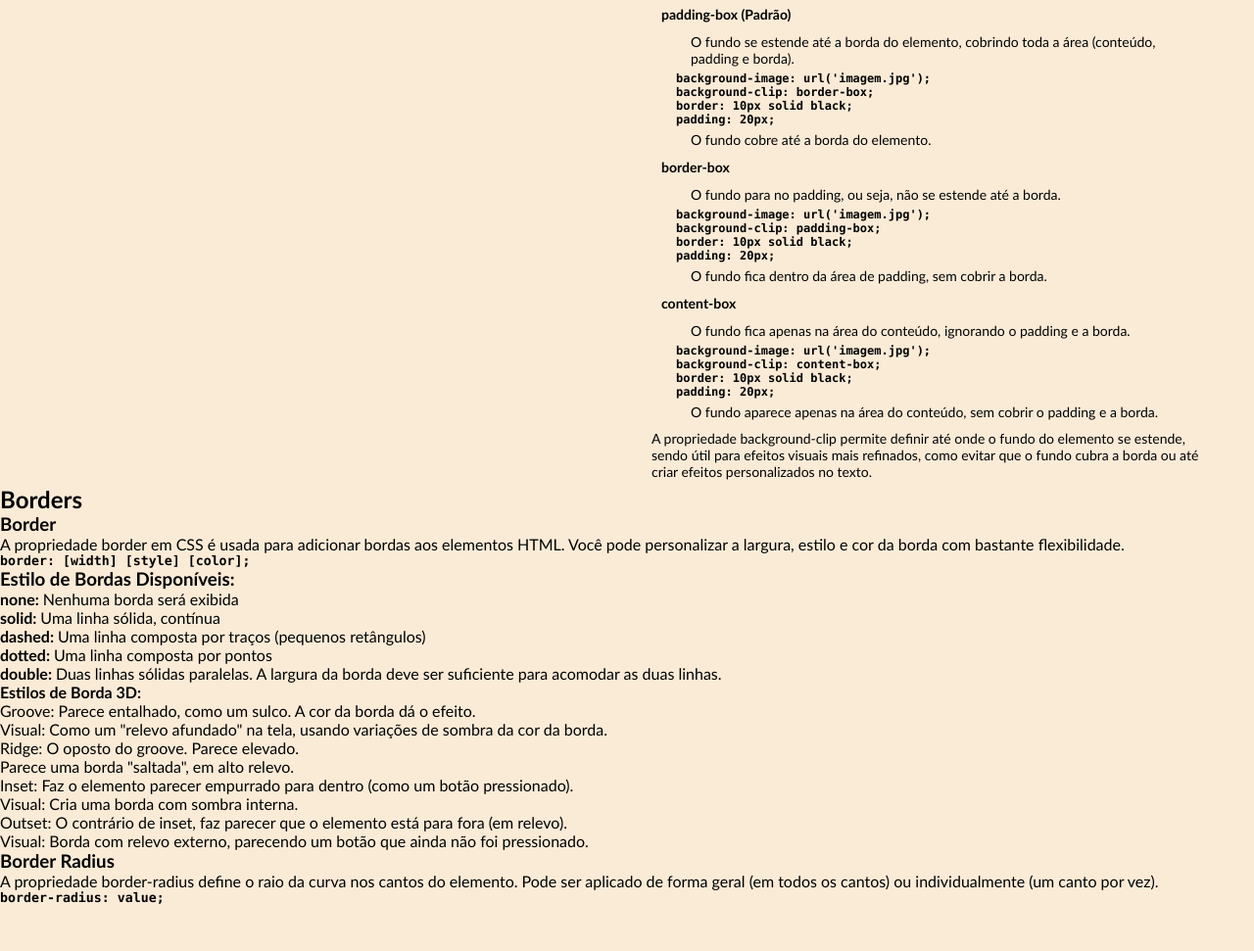
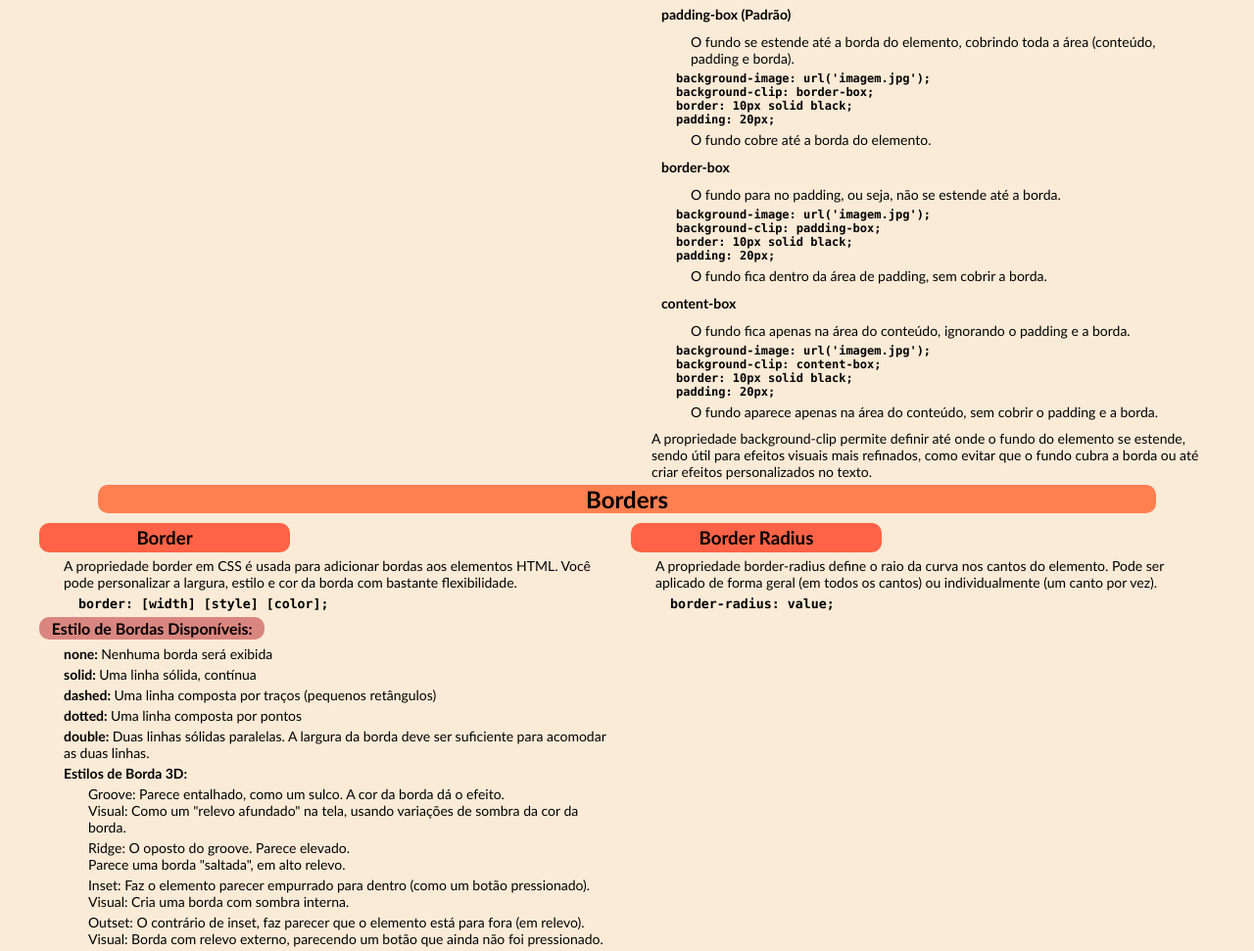
Before and after one commit to renaldopetlim/DIO-CSS-WEB-DEVELOPMENT-ANOTACOES, a plain HTML site: page index.html in a window 1280 px wide. Shown: the part 5576-6547 px from the top of the page at 98% size. Before the commit the page ends 6500 px from the top, so only its background shows below. Drawn offline with Linux system fonts and the light colour scheme.

Commit message:
Finalizando Borders

```diff
--- a/index.html
+++ b/index.html
@@ -733,13 +733,14 @@
 
         <article class="borders">
             <h1>Borders</h1>
+            <div id="borders">
                 <div>
                     <h3>Border</h3>
                     <p>A propriedade border em CSS é usada para adicionar bordas aos elementos HTML.
                         Você pode personalizar a largura, estilo e cor da borda com bastante flexibilidade.
                     </p>
                     <h5>border: [width] [style] [color];</h5>
-                <h3>Estilo de Bordas Disponíveis:</h3>
+                    <h4>Estilo de Bordas Disponíveis:</h4>
                     <ul>
                         <li><b>none: </b> Nenhuma borda será exibida</li>
                         <li><b>solid: </b>Uma linha sólida, contínua</li>
@@ -775,6 +776,7 @@
                     </p>
                     <h5>border-radius: value;</h5>
                 </div>
+            </div>
         </article>
 
 
--- a/style.css
+++ b/style.css
@@ -412,3 +412,53 @@
                             margin: 0 0 0 15px;
                         }
 /* -----------------------  ------------------------- */
+        .borders{
+            margin: 0 40px 0 40px;
+        }
+            .borders h1{
+                display: flex;
+                justify-content: center;
+                margin: 0px 60px 5px 60px;
+                background-color: var(--title-section);
+                border-radius: 10px;
+            }
+            #borders{
+                display: flex;
+                gap: 25px;
+            }
+                .borders h3{
+                    display: flex;
+                    justify-content: center;
+                    margin: 5px 25px 5px 0;
+                    padding: 4px 20px 4px 20px;
+                    background-color: var(--sub-title);
+                    border-radius: 10px;
+                    width: 20vw;
+                }
+                .borders p{
+                    font-size: 14px;
+                    margin: 0 0 0 25px;
+                }
+                .borders h5{
+                    margin: 6px 0 6px 40px;
+                }
+                .borders h4{
+                    display: flex;
+                    justify-content: center;
+                    background-color: var(--title-mini);
+                    border-radius: 10px;
+                    margin: 6px 0 6px 0;
+                    padding: 2px 0 2px 0;
+                    width: 18vw;
+                }
+                .borders ul{
+                    margin: 0 0 0 25px;
+                }
+                    .borders ul li{
+                        list-style-type: none;
+                        font-size: 14px;
+                        margin-bottom: 4px;
+                    }
+                    .borders ul p{
+                        margin-bottom: 4px;
+                    }
```
Lines whose indentation alone changed are shown as unchanged.
